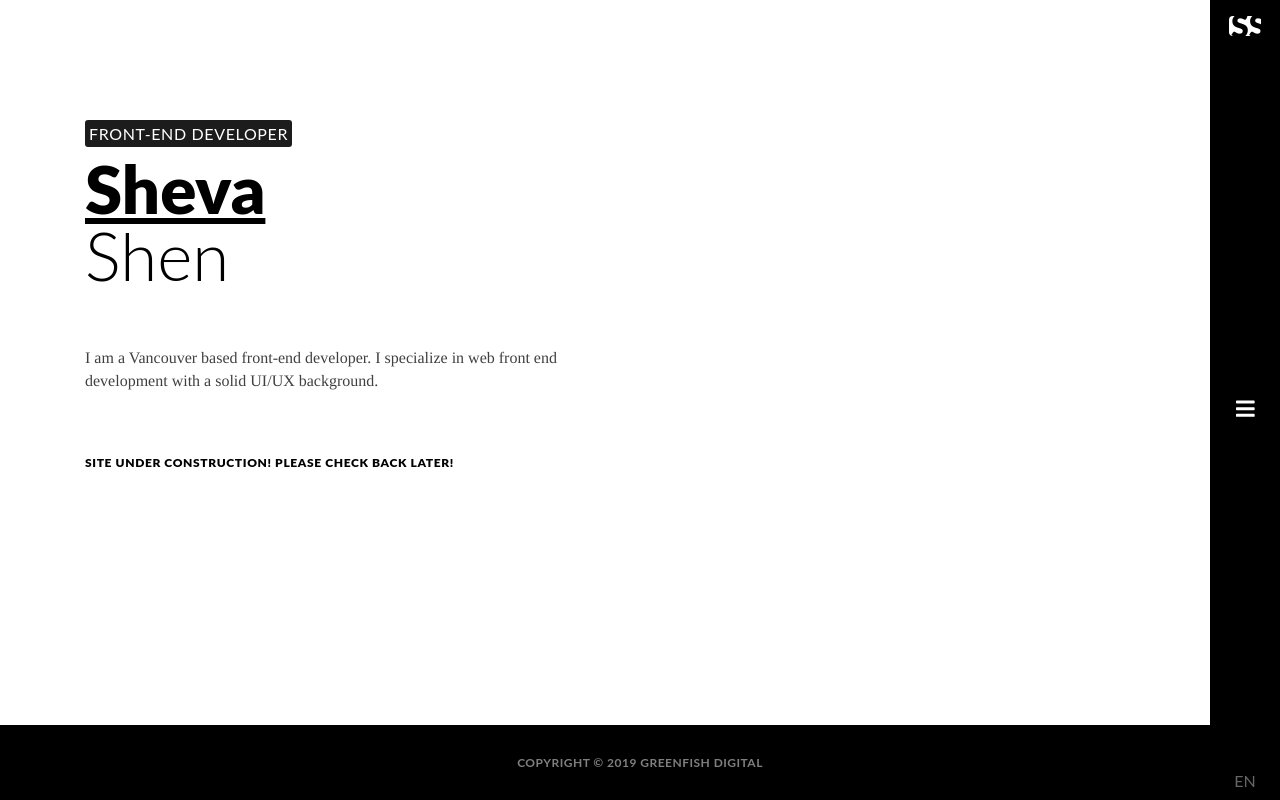
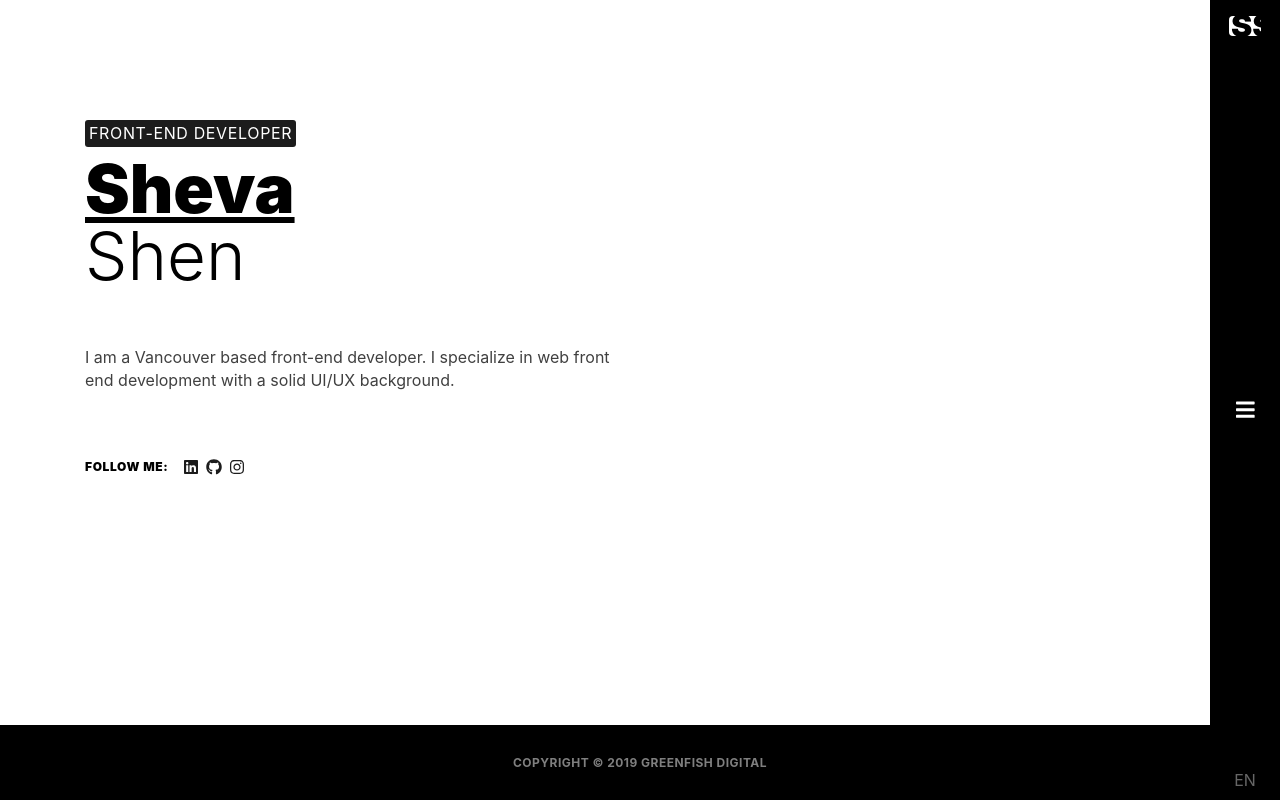
Before and after one commit to ShevaShen/shevashen, a Gatsby site: page / in a window 1280 px wide. Built offline with nearby package versions, Linux system fonts and the light colour scheme; Gatsby itself is replaced by a stand-in of ours.

Commit message:
fixed body overflow, changed overall font family

```diff
--- a/src/components/home/Hero.js
+++ b/src/components/home/Hero.js
@@ -1,4 +1,11 @@
 import React from 'react';
+import SocialLink from './SocialLink';
+import { FontAwesomeIcon } from '@fortawesome/react-fontawesome';
+import {
+  faLinkedin,
+  faInstagram,
+  faGithub
+} from '@fortawesome/free-brands-svg-icons';
 
 const Hero = props => {
   const { title, heading, description } = props;
@@ -22,9 +29,19 @@ const Hero = props => {
       </div>
       <div className="overflow-hidden">
         <div className="d-lg-flex align-items-center font-weight-bold ls mt-3 mt-md-5 text-uppercase">
-          <h6 className="mb-lg-0">
-            Site under construction! Please check back later!
-          </h6>
+          <h6 className="mb-lg-0 mr-3">Follow Me:</h6>
+          <div className="overflow-hidden">
+            <SocialLink link="https://www.linkedin.com/in/shevashen/">
+              <FontAwesomeIcon icon={faLinkedin} />
+            </SocialLink>
+
+            <SocialLink link="https://github.com/ShevaShen">
+              <FontAwesomeIcon icon={faGithub} />
+            </SocialLink>
+            <SocialLink link="https://www.instagram.com/shevashen/">
+              <FontAwesomeIcon icon={faInstagram} />
+            </SocialLink>
+          </div>
         </div>
       </div>
     </React.Fragment>
--- /dev/null
+++ b/src/components/home/SocialLink.js
@@ -0,0 +1,16 @@
+import React from 'react';
+
+const SocialLink = props => {
+  return (
+    <a
+      href={props.link}
+      target="_blank"
+      rel="noopener noreferrer"
+      className="mr-2 text-dark"
+    >
+      {props.children}
+    </a>
+  );
+};
+
+export default SocialLink;
--- a/src/styles/_user-variables.scss
+++ b/src/styles/_user-variables.scss
@@ -8,8 +8,15 @@
 //|   Fonts Families
 //-----------------------------------------------*/
 
-$font-family-sans-serif: Lato, 'Helvetica Neue', Arial, sans-serif,
-  'Apple Color Emoji', 'Segoe UI Emoji', 'Segoe UI Symbol' !default;
-$font-family-serif: 'PT Serif', Times, 'Times New Roman', Georgia, serif !default;
-//$font-family-monospace: 'PT Mono', SFMono-Regular, Menlo, Monaco, Consolas, "Liberation Mono", "Courier New", monospace !default;
-$font-family-base: $font-family-serif !default;
+$native-font-stack: -apple-system, BlinkMacSystemFont, 'Segoe UI', 'Roboto',
+  'Helvetica Neue', Arial, sans-serif, 'Apple Color Emoji', 'Segoe UI Emoji',
+  'Segoe UI Symbol' !default;
+$font-family-sans-serif: 'PT Sans', $native-font-stack;
+$font-family-sans-serif-narrow: 'PT Sans Narrow', $native-font-stack;
+$font-family-base: $font-family-sans-serif !default;
+
+//*-----------------------------------------------
+//|   Fonts
+//-----------------------------------------------*/
+
+$headings-font-family: $font-family-sans-serif-narrow !default;
--- a/src/styles/_user.scss
+++ b/src/styles/_user.scss
@@ -3,6 +3,11 @@
 // user.scss
 //
 // Place your own sparrow CSS or SCSS rules below this line, these rules will override any Bootstrap and theme variables.
+
+// layout
+body {
+  overflow-x: hidden;
+}
 
 // nav
 .logo-nav {
@@ -21,6 +26,7 @@
   overflow: hidden;
 }
 .fancynavbar-collapse {
+  transform: translate(100%, 0%) matrix(1, 0, 0, 1, 0, 0);
   transition: all 0.5s;
 
   &.open {
```
